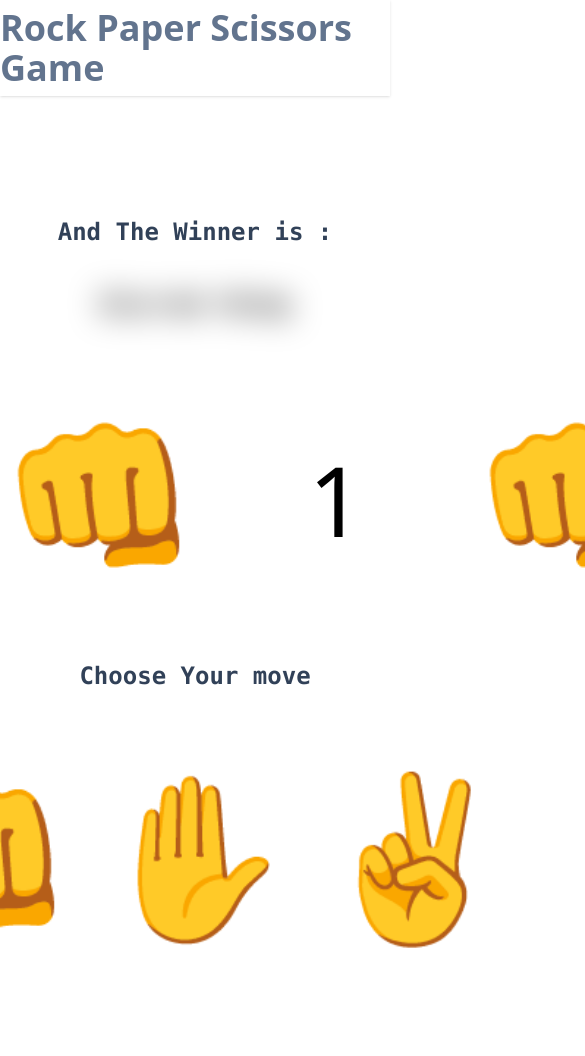
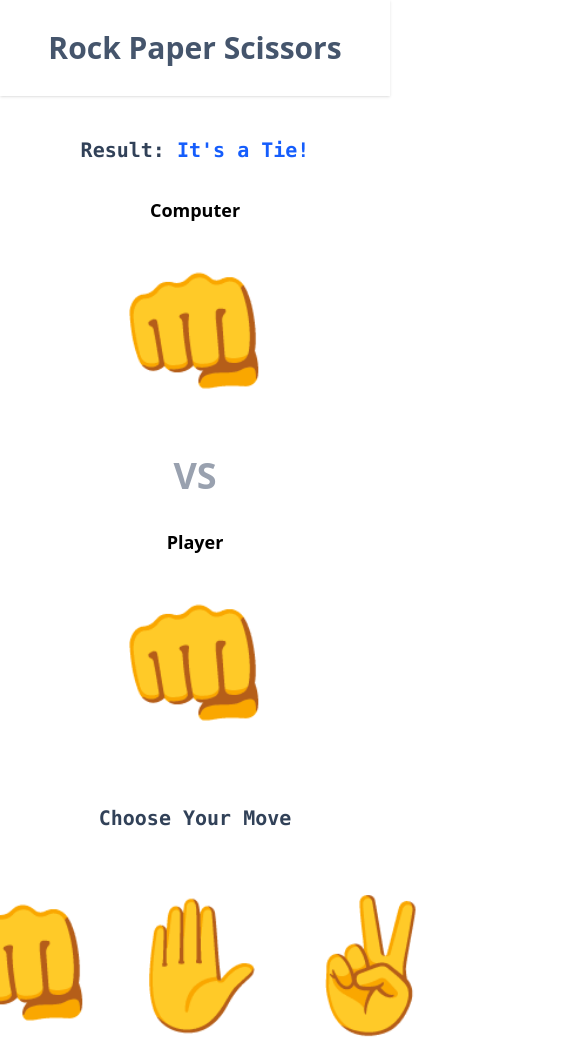
Before and after one commit to tsotne01/Rock-Paper-Scissors, a React (Vite) app: page / in a window 390 px wide. Shown: the top 1056 px of the page, 585 px wide, since content can reach past the window. Before the commit the page ends 972 px from the top, so only its background shows below. Built offline with nearby package versions, Linux system fonts and the light colour scheme.

Commit message:
feat: add wining functionality,improved ui

```diff
--- a/src/App.jsx
+++ b/src/App.jsx
@@ -1,59 +1,113 @@
-import React, { useEffect, useRef, useState } from 'react'
-import MainLayout from './layout/MainLayout'
+import React, { useEffect, useState } from 'react';
+import MainLayout from './layout/MainLayout';
 
 const App = () => {
   const moves = {
-    "rock": "👊",
-    "paper": "✋",
-    "scissor": "✌️"
-  }
-  const [playerMove, setPlayerMove] = useState(moves.rock);
-  const [computerMove, setComputerMove] = useState(moves.rock);
-  const player = useRef(null);
-  const comp = useRef(null);
-  const buttonClasses = 'text-[10rem] hover:bg-green-400 hover:cursor-pointer rounded button';
+    rock: '👊',
+    paper: '✋',
+    scissor: '✌️',
+  };
+  const moveNames = Object.keys(moves);
+
+  const [playerChoice, setPlayerChoice] = useState('rock');
+  const [computerChoice, setComputerChoice] = useState('rock');
+  const [winner, setWinner] = useState('Make your move!');
+
+  const buttonBaseClasses = 'hover:bg-green-400 hover:cursor-pointer rounded button transition-transform transform hover:scale-110';
+
+  const determineWinner = (player, computer) => {
+    if (player === computer) {
+      return "It's a Tie!";
+    }
+    if (
+      (player === 'rock' && computer === 'scissor') ||
+      (player === 'paper' && computer === 'rock') ||
+      (player === 'scissor' && computer === 'paper')
+    ) {
+      return 'Player Wins!';
+    }
+    return 'Computer Wins!';
+  };
+
   const handleButtonClick = (e) => {
-    player.current.classList.remove('animate-bounce');
-    comp.current.classList.remove("animate-bounce");
-    setPlayerMove(() => moves[e.target.id]);
-    const compMove = moves[Object.entries(moves)[Math.floor(Math.random() * 3)][0]];
-    setComputerMove(() => compMove);
-  }
+    const currentPlayerChoice = e.target.id;
+    if (!moveNames.includes(currentPlayerChoice)) return;
+
+    setPlayerChoice(currentPlayerChoice);
+
+    const randomComputerChoice = moveNames[Math.floor(Math.random() * moveNames.length)];
+    setComputerChoice(randomComputerChoice);
+  };
+
   useEffect(() => {
-    const buttons = document.querySelectorAll(".button");
+    const buttons = document.querySelectorAll('.button');
     buttons.forEach((button) => {
-      button.addEventListener("click", handleButtonClick)
-    })
-    return (() => {
-      buttons.forEach((button) => removeEventListener("click", button));
-    }
-    )
-  }, [])
+      if (moveNames.includes(button.id)) {
+        button.addEventListener('click', handleButtonClick);
+      }
+    });
+
+    return () => {
+      buttons.forEach((button) => {
+        if (moveNames.includes(button.id)) {
+          button.removeEventListener('click', handleButtonClick);
+        }
+      });
+    };
+  }, [moveNames]);
+
+
+  useEffect(() => {
+    const result = determineWinner(playerChoice, computerChoice);
+    setWinner(result);
+  }, [playerChoice, computerChoice]);
 
 
   return (
     <MainLayout>
-      <header className='w-full h-24 shadow flex justify-center items-center mb-30'>
-        <h1 className='text-4xl text-slate-500 font-bold'>Rock Paper Scissors Game</h1>
+      <header className='w-full h-24 shadow flex justify-center items-center mb-10 md:mb-20'>
+        <h1 className='text-3xl md:text-4xl text-slate-600 font-bold text-center px-4'>
+          Rock Paper Scissors
+        </h1>
       </header>
-      <main className='flex flex-col gap-10'>
-        <h2 className='m-auto text-2xl text-slate-700 font-mono font-semibold'>And The Winner is : </h2>
-        <span className='blur-lg shadow block text-2xl m-auto mb-5 font-bold font-mono'>blurred thing</span>
-        <div className="game w-2xl m-auto h-[15rem] flex justify-between items-center">
-          <div ref={comp} className="computer text-[10rem] hover:bg-slate-400 hover:cursor-pointer animate-bounce rounded">{computerMove}</div>
-          <div className="countdown text-8xl">1</div>
-          <div ref={player} className={`player animate-bounce ${playerMove ? "text-[10rem]" : "text-2xl"} hover:bg-slate-400 hover:cursor-pointer rounded`}>{playerMove}</div>
+      <main className='flex flex-col gap-8 md:gap-10 px-4'>
+        <h2 className='m-auto text-xl md:text-2xl text-slate-700 font-mono font-semibold'>
+          Result: <span className='text-blue-600'>{winner}</span>
+        </h2>
+        <div className="game w-full max-w-2xl m-auto h-auto md:h-[15rem] flex flex-col md:flex-row justify-around items-center gap-8 md:gap-0">
+          <div className='text-center'>
+            <h3 className='text-lg font-semibold mb-2'>Computer</h3>
+            {/* ref removed */}
+            <div className="text-[8rem] md:text-[10rem] rounded">
+              {moves[computerChoice]}
+            </div>
+          </div>
+          <div className='text-4xl md:text-6xl font-bold text-gray-400'>VS</div>
+          <div className='text-center'>
+            <h3 className='text-lg font-semibold mb-2'>Player</h3>
+            {/* ref removed */}
+            <div className={`text-[8rem] md:text-[10rem] rounded`}>
+              {moves[playerChoice]}
+            </div>
+          </div>
         </div>
-        <h2 className='m-auto text-2xl text-slate-700 font-mono font-semibold'>Choose Your move</h2>
-        <div className='flex justify-center gap-5'>
-          <span id='rock' className={buttonClasses}>{moves.rock}</span>
-          <span id='paper' className={buttonClasses}>{moves.paper}</span>
-          <span id='scissor' className={buttonClasses}>{moves.scissor}</span>
+        <h2 className='m-auto text-xl md:text-2xl text-slate-700 font-mono font-semibold mt-4 md:mt-8'>
+          Choose Your Move
+        </h2>
+        <div className='flex justify-center gap-4 md:gap-8'>
+          {moveNames.map((moveName) => (
+            <span
+              key={moveName}
+              id={moveName}
+              className={`${buttonBaseClasses} text-[8rem] md:text-[10rem]`}
+            >
+              {moves[moveName]}
+            </span>
+          ))}
         </div>
       </main>
     </MainLayout>
+  );
+};
 
-  )
-}
-
-export default App
+export default App;
```
